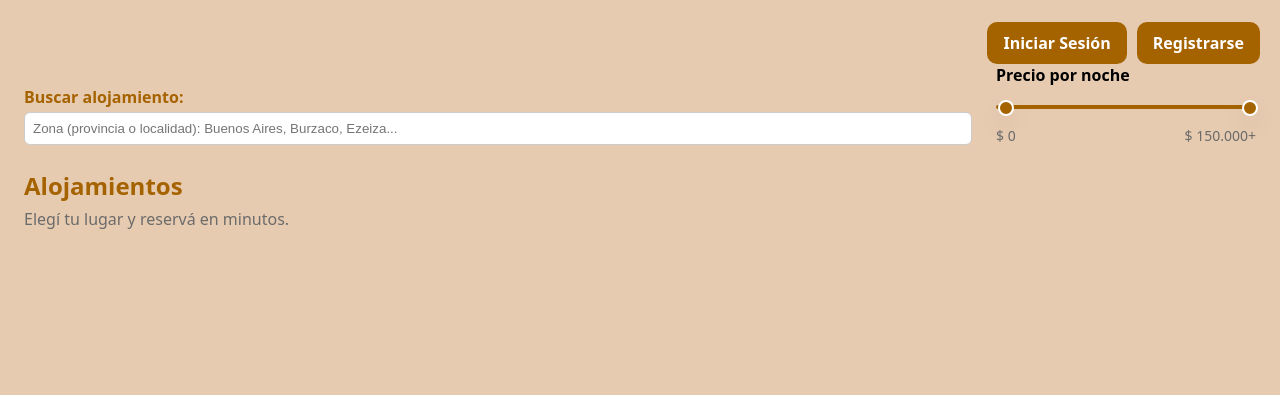
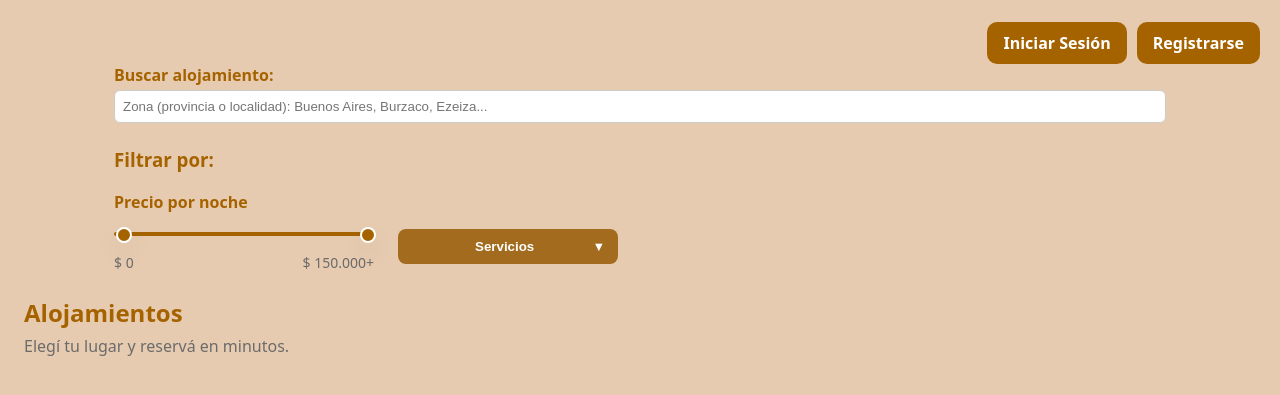
Before and after one commit to Strychi8/ClonAirbnb-TM2C2025E04, a PHP site: page /clon-Airbnb/ in a window 1280 px wide. Shown: the part 80-475 px from the top of the page. Run offline with PHP 8.4, Linux system fonts and the light colour scheme; data that the repository does not hold is empty.

Commit message:
Implementación del filtrado de alojamientos por servicios con interfaz mejorada (#42)
- Nuevo endpoint filtrar_servicios.php para búsqueda por servicios
- Dropdown de servicios y chips visuales en la UI
- Actualización de estilos y lógica de filtrado en js/home.js

```diff
--- a/css/styles.css
+++ b/css/styles.css
@@ -258,3 +258,56 @@ button:hover {
   border-radius: 999px;
   background: var(--primary);
 }
+
+/** Estilos del Filtrado de Servicios **/
+.servicios-grid-inner {
+  display: grid;
+  grid-template-columns: repeat(2, 1fr); /* 2 columnas como en la imagen */
+  gap: 10px 32px;
+}
+
+#dropdown-servicios-list {
+  background: #f9f6f2;
+  border-radius: 12px;
+  border: 1px solid #a36b1e;
+  box-shadow: 0 2px 8px rgba(0,0,0,0.08);
+  padding: 18px 20px;
+  width: 420px;
+  max-width: 95vw;
+}
+
+#dropdown-servicios-list label {
+  font-size: 16px;
+  color: #3d2c00;
+  cursor: pointer;
+  display: flex;
+  align-items: center;
+  gap: 8px;
+}
+
+#dropdown-servicios-list input[type="checkbox"] {
+  accent-color: #a36b1e;
+  width: 18px;
+  height: 18px;
+}
+
+#servicios-chips {
+  display: flex;
+  flex-wrap: wrap;
+  gap: 8px;
+  margin-top: 8px;
+  max-width: 700px;
+}
+
+#dropdown-btn-servicios {
+  margin-right: 32px; /* separa el botón de otros elementos */
+}
+
+.servicios-chip {
+  background: #e0b84c;
+  color: #fff;
+  padding: 4px 12px;
+  border-radius: 16px;
+  font-size: 14px;
+  margin-bottom: 6px;
+}
--- a/index.html
+++ b/index.html
@@ -8,6 +8,7 @@
 
     <link rel="stylesheet" href="css/styles.css" />
   </head>
+
   <body>
     <!-- Header con marquee -->
     <header>
@@ -27,17 +28,20 @@
       </div>
 
     <!-- Buscador y Filtros -->
-      <section style="max-width: 1400px; margin: 0 auto 16px; padding: 0 24px;">
+    <section style="max-width: 1100px; margin: 0 auto 16px; padding: 0 24px;">
+          <!-- Buscador arriba -->
+          <div style="margin-bottom: 24px;">
+            <label for="buscar-zona" style="font-weight: bold; color: var(--primary);">Buscar alojamiento:</label>
+            <input type="text" id="buscar-zona" placeholder="Zona (provincia o localidad): Buenos Aires, Burzaco, Ezeiza..." style="width: 100%; padding: 8px; border-radius: 6px; border: 1px solid #ccc; margin-top: 4px;" />
+          </div>
+          <!-- Filtros abajo -->
+          <h3 style="color: var(--primary);">Filtrar por:</h3>
             <div style="display: flex; gap: 24px; align-items: flex-end; flex-wrap: wrap;">
-          <!-- Buscador y Filtro por Zona -->
-          <div style="flex: 1;">
-            <label for="filtrar" style="font-weight: bold; color: var(--primary);">Buscar alojamiento:</label>
-            <input type="text" id="filtrar" placeholder="Zona (provincia o localidad): Buenos Aires, Burzaco, Ezeiza..." style="width: 100%; padding: 8px; border-radius: 6px; border: 1px solid #ccc; margin-top: 4px;" />
-          </div>
               <div style="min-width: 260px;">
-            <label style="font-weight: bold;">Precio por noche</label>
+                <label style="font-weight: bold; color: var(--primary);">Precio por noche</label>
               <div class="dual-slider" style="margin-top: 6px; max-width: 420px;">
               <div class="dual-slider__track"></div>
+
               <div class="dual-slider__range" id="precio-fill"></div>
                 <input type="range" id="filtro-precio-min" min="0" max="150000" step="1" value="0" />
                 <input type="range" id="filtro-precio-max" min="0" max="150000" step="1" value="150000" />
@@ -46,6 +50,35 @@
                 <span id="precio-min-label">$ 0</span>
                 <span id="precio-max-label">$ 150.000+</span>
               </div>
+            </div>
+
+            <div style="min-width: 220px;">
+              <div class="dropdown-servicios" style="position:relative; display:inline-block; margin-right:32px;">
+                <button id="dropdown-btn-servicios" class="btn btn-secondary" type="button" style="width:220px; border-radius:8px; background:#a36b1e; color:#fff; font-weight:bold;">
+                  Servicios <span id="servicios-count"></span>
+                  <span style="float:right;">&#9662;</span>
+                </button>
+                  <div id="dropdown-servicios-list" class="dropdown-content servicios-grid" style="display:none; position:absolute; background:#fff; border:1px solid #a36b1e; z-index:100; width:420px; max-width:95vw; border-radius:12px; box-shadow:0 2px 8px rgba(0,0,0,0.08); padding:18px 20px;">
+                    <div style="font-weight:bold; margin-bottom:12px;">Servicios disponibles:</div>
+                      <div class="servicios-grid-inner" style="max-height:220px; overflow:auto; margin-bottom:12px;">
+                        <label><input type="checkbox" value="Wi-Fi"> Wi-Fi</label>
+                        <label><input type="checkbox" value="Calefaccion"> Calefacción</label>
+                        <label><input type="checkbox" value="Gimnasio"> Gimnasio</label>
+                        <label><input type="checkbox" value="Aire Acondicionado"> Aire acondicionado</label>
+                        <label><input type="checkbox" value="Desayuno"> Desayuno incluido</label>
+                        <label><input type="checkbox" value="Piscina"> Piscina</label>
+                        <label><input type="checkbox" value="TV"> TV</label>
+                        <label><input type="checkbox" value="Estacionamiento"> Estacionamiento</label>
+                        <label><input type="checkbox" value="Mascotas"> Acepta mascotas</label>
+                        <label><input type="checkbox" value="Lavanderia"> Lavandería</label>
+                      </div>
+                        <button id="servicios-clear" type="button"
+                          style="background:#ffe5b4; color:#a36b1e; border:none; border-radius:6px; padding:4px 12px; cursor:pointer;">
+                          Borrar todo
+                        </button>
+                    </div>
+                  </div>
+                    <div id="servicios-chips" style="display:grid; grid-template-columns:repeat(3,1fr); gap:8px 16px; margin-top:8px; max-width:700px;"></div>
               </div>
             </div>
     </section>
--- a/js/home.js
+++ b/js/home.js
@@ -1,9 +1,54 @@
 document.addEventListener("DOMContentLoaded", () => {
   const minEl = document.getElementById('filtro-precio-min');
   const maxEl = document.getElementById('filtro-precio-max');
-  const zonaEl = document.getElementById('filtrar');
+  const zonaEl = document.getElementById('buscar-zona');
   const minLabel = document.getElementById('precio-min-label');
   const maxLabel = document.getElementById('precio-max-label');
+
+  // Mostrar/Ocultar el dropdown de servicios
+  const btnServicios = document.getElementById('dropdown-btn-servicios');
+  const listServicios = document.getElementById('dropdown-servicios-list');
+  const chipsContainer = document.getElementById('servicios-chips');
+  const serviciosCount = document.getElementById('servicios-count');
+  const clearBtn = document.getElementById('servicios-clear'); // Boton "Borrar todo"
+
+  if (btnServicios && listServicios) {
+    btnServicios.addEventListener('click', function(e) {
+      e.stopPropagation();
+      listServicios.style.display = listServicios.style.display === 'none' ? 'block' : 'none';
+    });
+
+    document.addEventListener('click', function(e) {
+      if (!btnServicios.contains(e.target) && !listServicios.contains(e.target)) {
+        listServicios.style.display = 'none';
+      }
+    });
+
+    // Listado para los checkboxes
+    listServicios.querySelectorAll('input[type="checkbox"]').forEach(cb => {
+      cb.addEventListener('change', function() {
+        // Actualiza chips
+        const selected = Array.from(listServicios.querySelectorAll('input[type="checkbox"]:checked')).map(cb => cb.value);
+        chipsContainer.innerHTML = '';
+        selected.forEach(servicio => {
+          chipsContainer.innerHTML += `<span style="background:#e0b84c;color:#fff;padding:4px 12px;border-radius:16px;font-size:14px;">${servicio}</span>`;
+        });
+        // Actualiza contador
+        serviciosCount.textContent = selected.length ? `(${selected.length})` : '';
+        // Filtra resultados
+        filtrar();
+      });
+    });
+
+    if (clearBtn) {
+      clearBtn.addEventListener('click', function() {
+        listServicios.querySelectorAll('input[type="checkbox"]').forEach(cb => cb.checked = false);
+        chipsContainer.innerHTML = '';
+        serviciosCount.textContent = '';
+        filtrar();
+      });
+    }
+  }
 
   const formatMoney = (num) => (Number(num) || 0).toLocaleString('es-AR');
 
@@ -116,7 +161,11 @@ function cargarAlojamientos() {
 function filtrar() {
   const min = parseInt(document.getElementById('filtro-precio-min').value, 10);
   const max = parseInt(document.getElementById('filtro-precio-max').value, 10);
-  const zona = document.getElementById('filtrar').value.trim();
+  const zona = document.getElementById('buscar-zona').value.trim();
+
+  // Obtiene los servicios seleccionados del dropdown
+  const selected = Array.from(document.querySelectorAll('#dropdown-servicios-list input[type="checkbox"]:checked')).map(cb => cb.value);
+  let servicios = selected.join(',');
 
   // Validación básica
 
@@ -128,7 +177,10 @@ function filtrar() {
   let url;
 
   // Decide qué archivo PHP usar según los filtros
-  if (zona) {
+  if (servicios) {
+    // Si hay servicios, usa filtrar_servicios.php
+    url = `backend/filtrar_servicios.php?min=${min}&max=${max}&servicios=${encodeURIComponent(servicios)}`;
+  } else if (zona) {
     // Si hay una zona especificada, usa filtrar_zona.php
     url = `backend/filtrar_zona.php?min=${min}&max=${max}&zona=${encodeURIComponent(zona)}`;
   } else {
```
Also changed, not shown: backend/filtrar_servicios.php (added, +60 -0 lines). Lines whose indentation alone changed are shown as unchanged.
